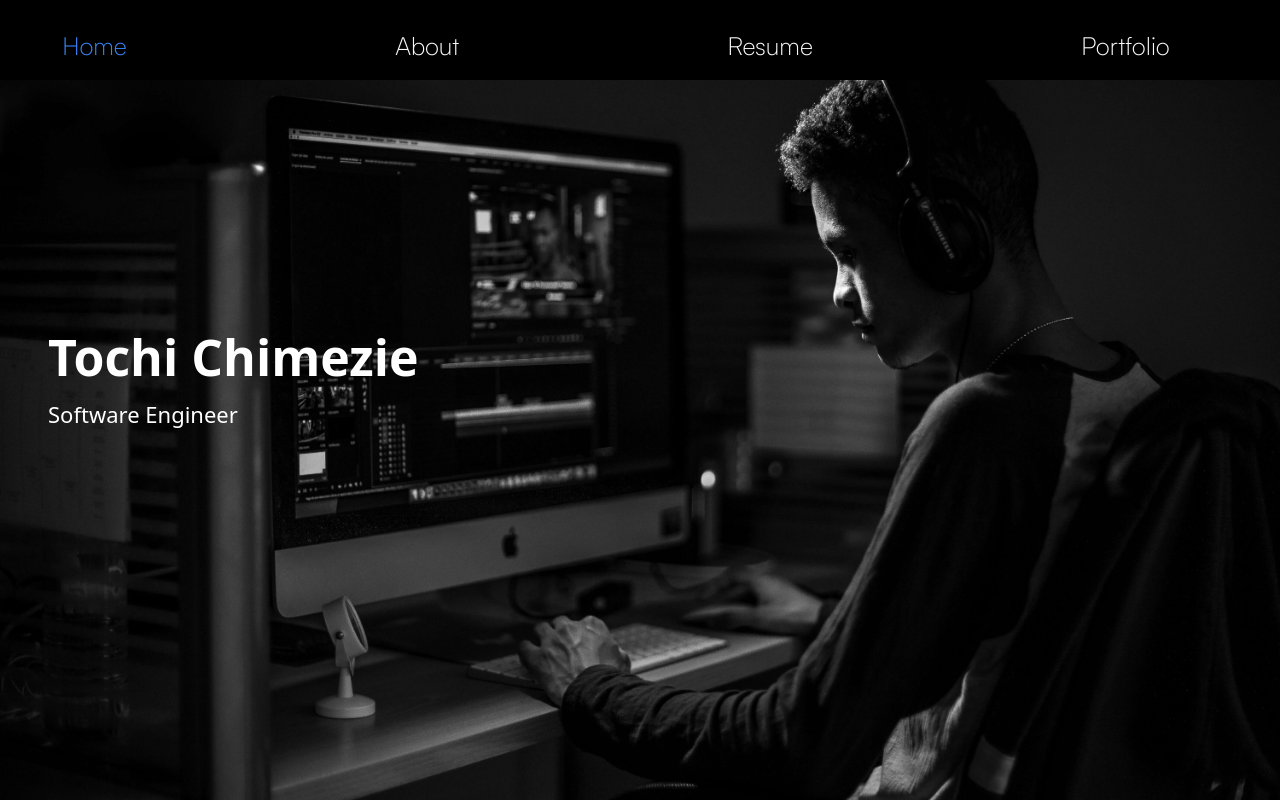
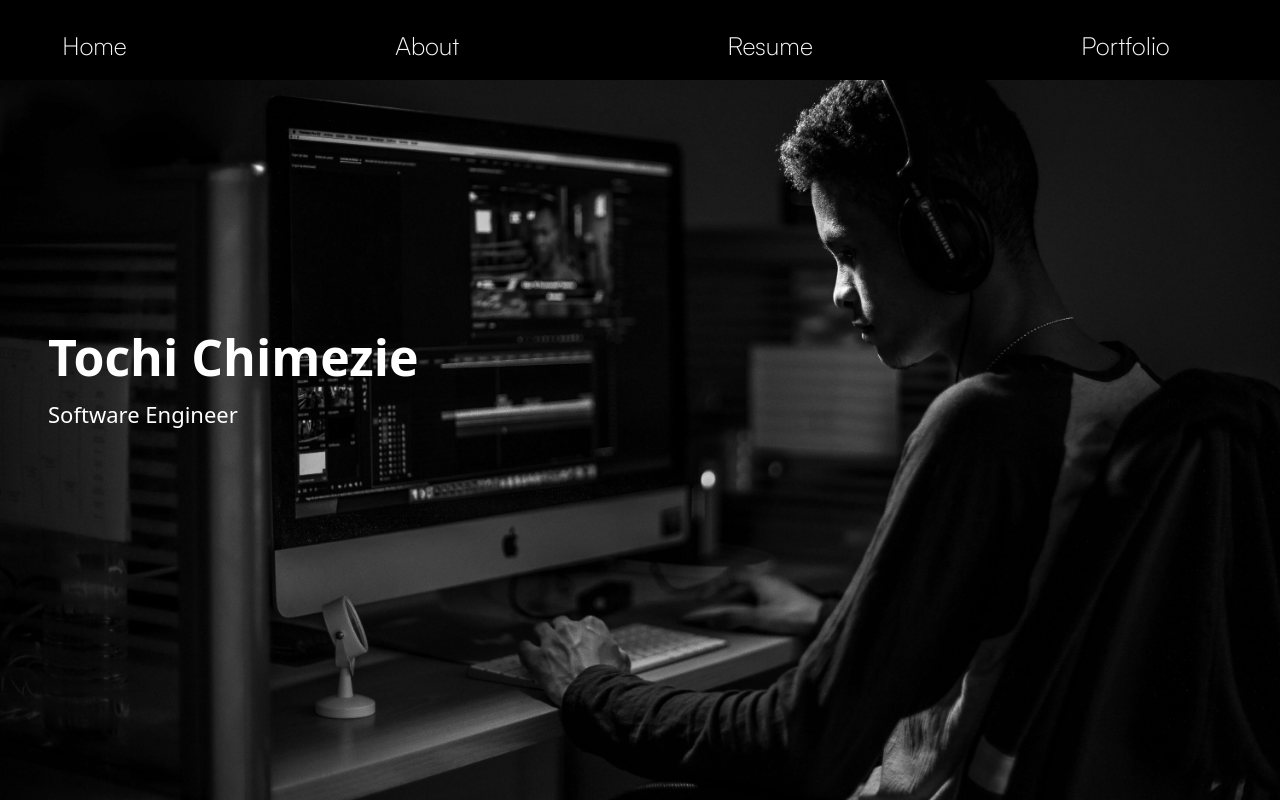
Before and after one commit to Tochi5050/My-Portfolio, a React (Vite) app: page / in a window 1280 px wide. Built offline with nearby package versions, Linux system fonts and the light colour scheme.

Commit message:
changed the nav links routes

```diff
--- a/src/components/NavBar.jsx
+++ b/src/components/NavBar.jsx
@@ -51,7 +51,7 @@ const NavBar = () => {
             <Link
               to="/"
               className={
-                location.pathname === "/"
+                location.pathname === "/#"
                   ? "text-blue-500"
                   : "text-[#FAFAFA]-500"
               }
@@ -63,7 +63,7 @@ const NavBar = () => {
             <Link
               to="/about"
               className={
-                location.pathname === "/about"
+                location.pathname === "/#/about"
                   ? "text-blue-500"
                   : "text-[#FAFAFA]-500"
               }
@@ -75,7 +75,7 @@ const NavBar = () => {
             <Link
               to="/resume"
               className={
-                location.pathname === "/resume"
+                location.pathname === "/#/resume"
                   ? "text-blue-500"
                   : "text-[#FAFAFA]-500"
               }
@@ -87,7 +87,7 @@ const NavBar = () => {
             <Link
               to="/portfolio"
               className={
-                location.pathname === "/portfolio"
+                location.pathname === "/#/portfolio"
                   ? "text-blue-500"
                   : "text-[#FAFAFA]-500"
               }
```
